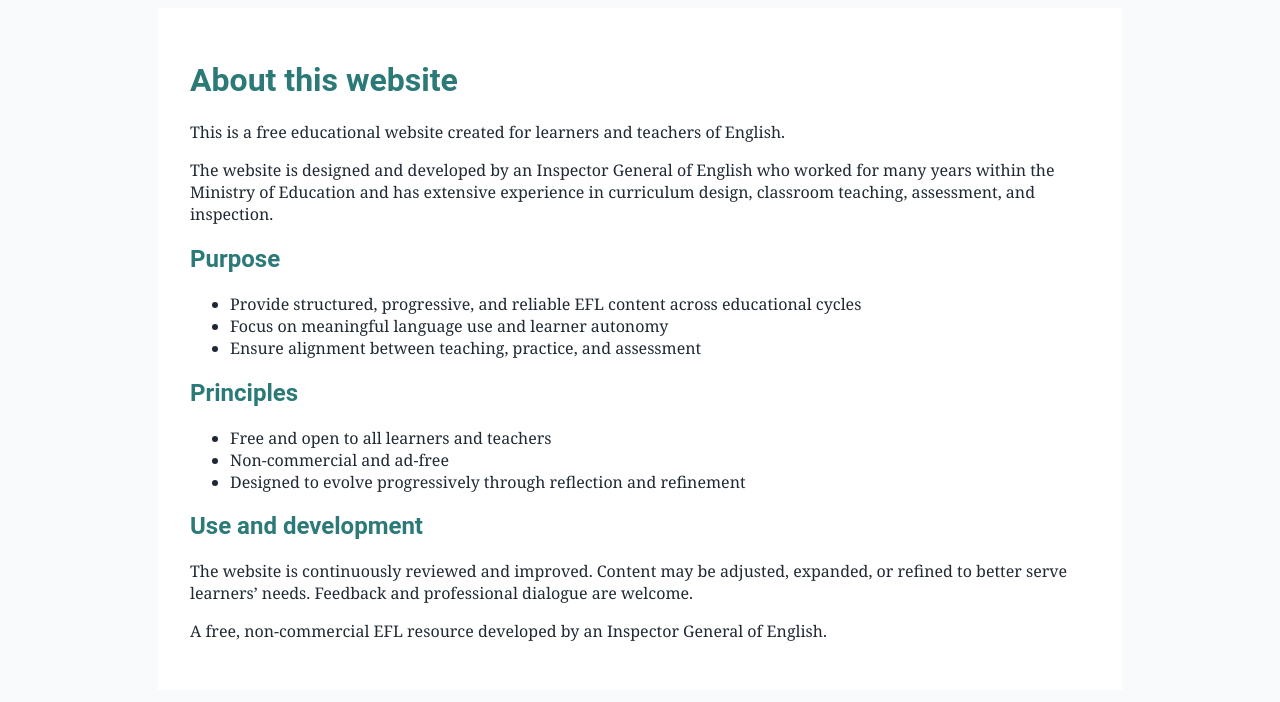
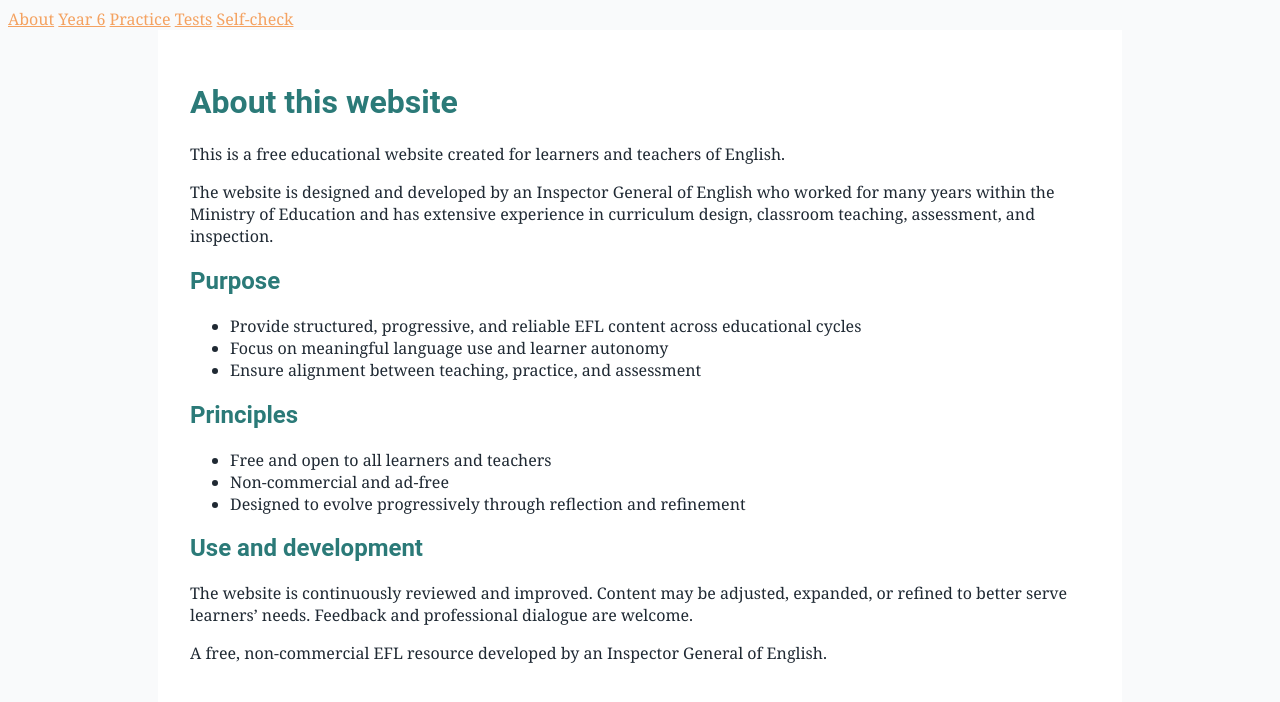
Before and after one commit to mil60moh-coder/efl-education-website, a plain HTML site: page index.html in a window 1280 px wide. Drawn offline with Linux system fonts and the light colour scheme.

Commit message:
Update index.html

```diff
--- a/index.html
+++ b/index.html
@@ -5,7 +5,14 @@
   <title>About EFL Education Website</title>
   <link rel="stylesheet" href="style.css">
 </head>
-<body>
+<body> <nav>
+  <a href="index.html">About</a>
+  <a href="year6.html">Year 6</a>
+  <a href="practice.html">Practice</a>
+  <a href="tests.html">Tests</a>
+  <a href="selfcheck.html">Self-check</a>
+</nav>
+
   <main>
     <h1>About this website</h1>
     <p>This is a free educational website created for learners and teachers of English.</p>
```
